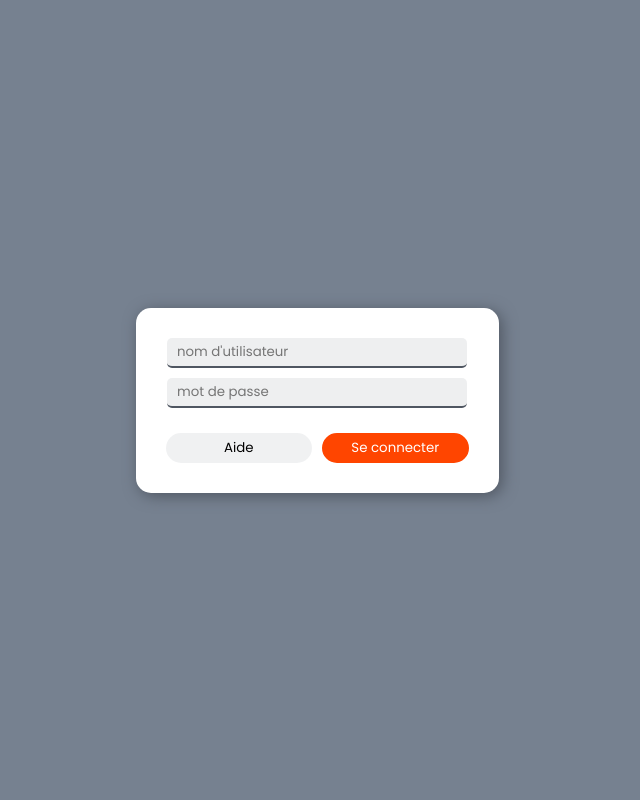
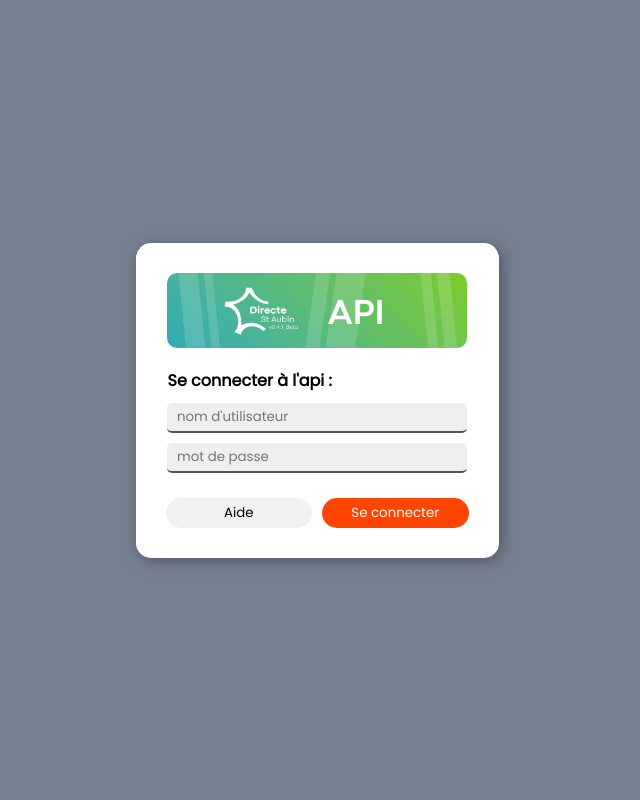
Before and after one commit to noappertBD/DirecteStAubin, a Flask app: page /login/ in a window 1280 px wide. Shown: the whole page, without its empty margins (323-963 px from the left). Run offline with Flask 3, Linux system fonts and the light colour scheme.

Commit message:
Page login + ajout banner

```diff
--- a/app/__init__.py
+++ b/app/__init__.py
@@ -460,4 +460,4 @@ def add_header(response):
     return response
 
 
-app.run(port=8000, host="0.0.0.0", threaded=True, debug=False)
+app.run(port=8000, host="0.0.0.0", threaded=True, debug=True)
--- a/static/css/login.css
+++ b/static/css/login.css
@@ -3,6 +3,14 @@
 * {
     font-family: 'Poppins', sans-serif;
     transition: 0.3s ease-in-out;
+}
+
+p {
+    margin: 0;
+    padding: 0;
+    align-self: flex-start;
+    margin-left: 2px;
+    font-weight: bold;
 }
 
 form {
@@ -16,6 +24,16 @@ form {
     bottom: 0;
     left: 0;
     background-color: rgb(118, 129, 144);
+}
+
+div.banner {
+    width: 300px;
+    height: 75px;
+    border-radius: 10px;
+    background-image: url('../img/banner.png');
+    background-repeat: no-repeat;
+    background-size: cover;
+    margin-bottom: 10px;
 }
 
 div.login {
@@ -52,7 +70,7 @@ input.text {
 
 input.text:focus {
     border-width: 0 0 5px;
-    border-color: orangered;
+    border-color: #FF4500;
     font-weight: bold
   }
 
@@ -77,10 +95,10 @@ input.button {
     margin: 0;
     border-style: solid;
     border-width: 3px;
-    border-color: orangered;
+    border-color: #FF4500;
     border-radius: 15px;
     box-sizing: border-box;
-    background-color: orangered;
+    background-color: #FF4500;
     color: #FFFFFF;
     cursor: pointer;
 
@@ -92,7 +110,7 @@ input.help:hover {
 }
 
 input.button:hover {
-    color: orangered;
+    color: #FF4500;
     background-color: #FFFFFF;
     font-weight: bold
 }
--- a/templates/login.html
+++ b/templates/login.html
@@ -12,7 +12,9 @@
 <body>
     <form method="post">
         <div class="login">
+            <div class="banner"></div>
             <!-- username password POST -->
+            <p>Se connecter à l'api :</p>
             <input spellcheck="false" class="text" type="text" name="username" placeholder="nom d'utilisateur" required/>
             <input spellcheck="false" class="text" type="password" name="password" placeholder="mot de passe" required/>
             <div class="buttons">
```
Also changed, not shown: static/img/banner.png (added).
